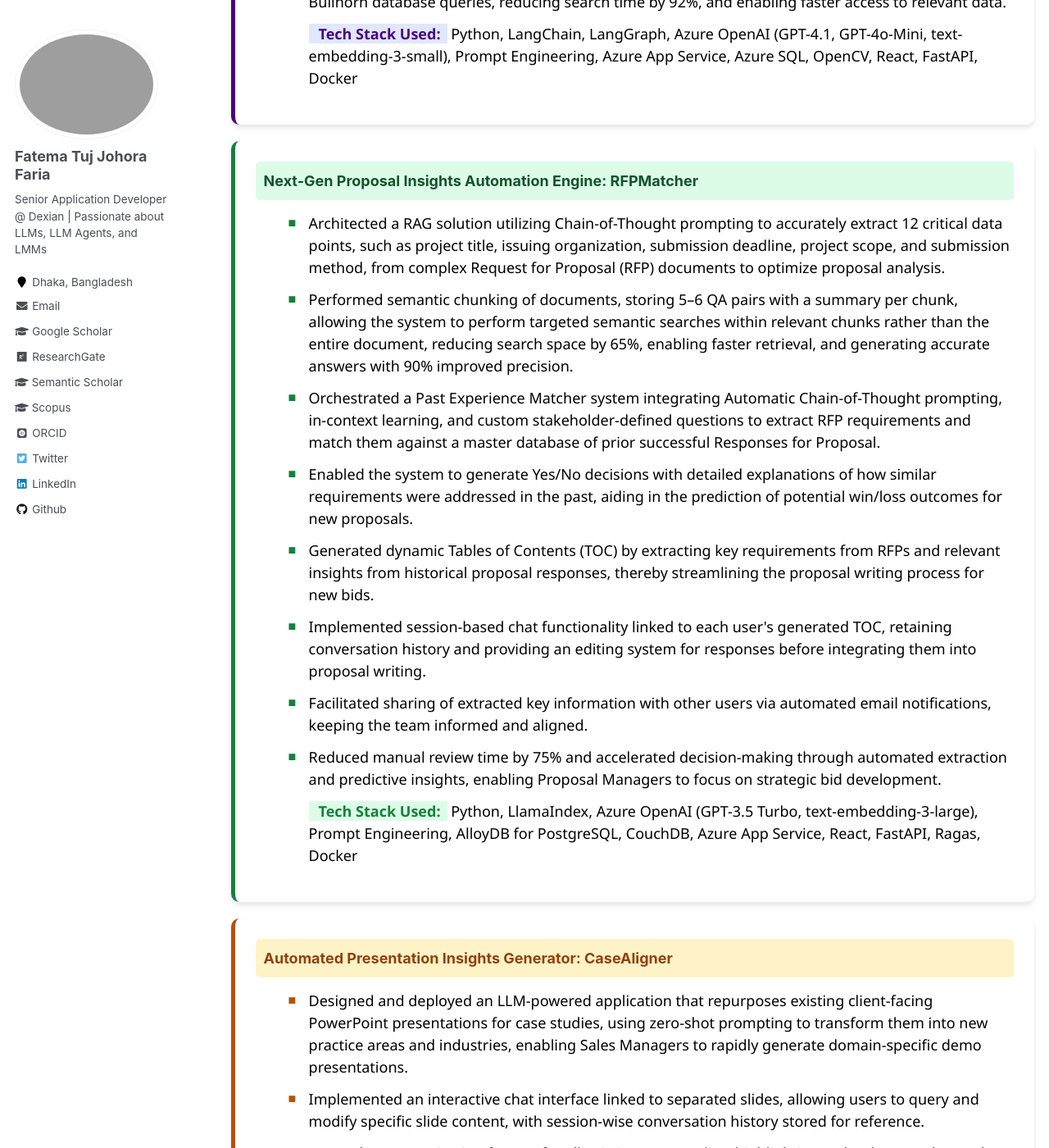
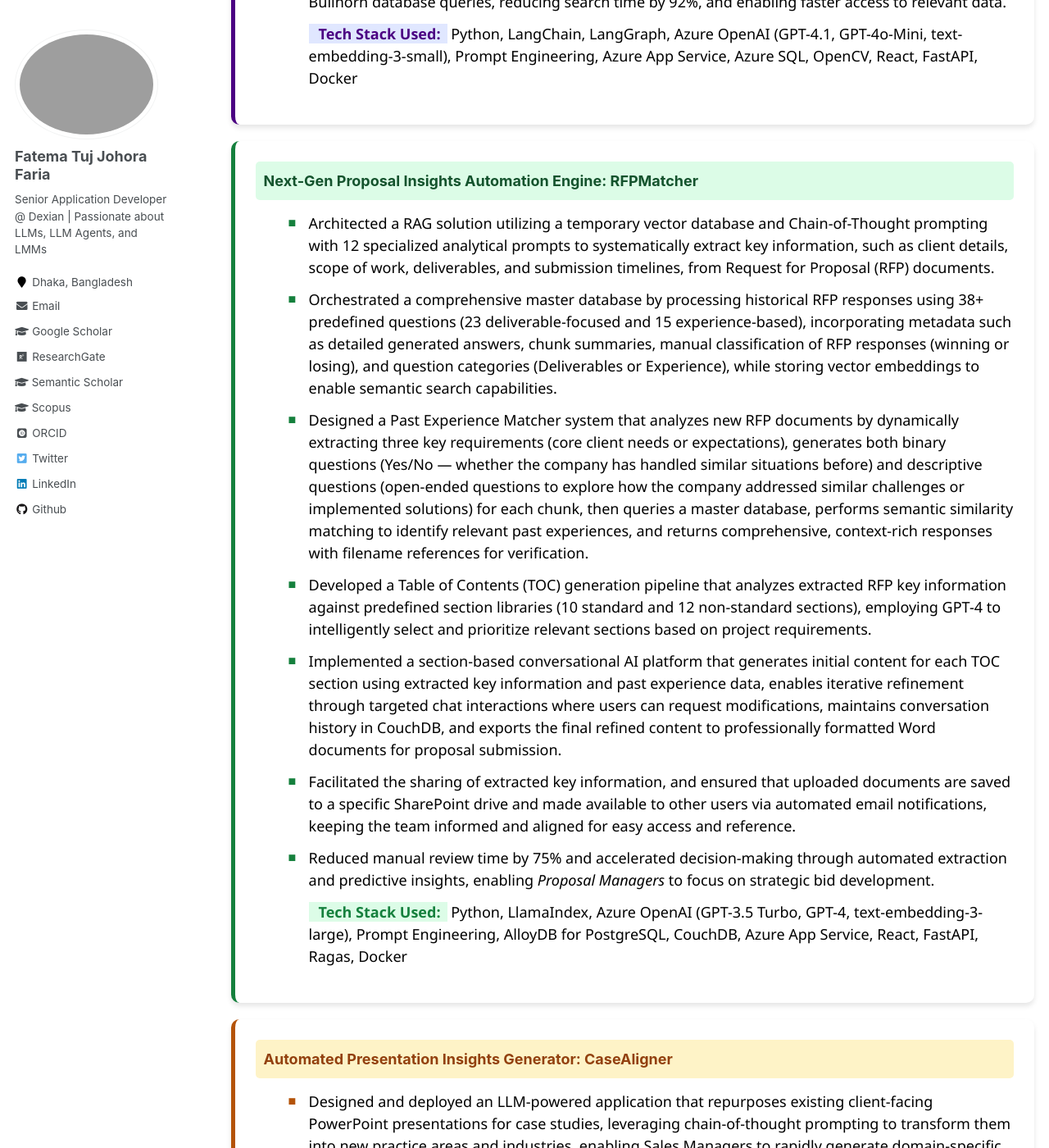
Before and after one commit to fatemafaria142/fatemafaria142.github.io, a Jekyll site: the page built from _pages/work.md, in a window 1280 px wide and 1400 px high, scrolled down 3490 px. Shown: the whole window at 82% size. Built offline with Jekyll 4.4.1, drawn with Linux system fonts in a browser that asks for light colours; some web fonts are replaced; some of the changed text lies outside the part shown.

Commit message:
Update work

```diff
--- a/_pages/work.md
+++ b/_pages/work.md
@@ -161,7 +161,6 @@ title: ""
 </ul>
 
   </div>
-
   <div style="background-color: white; border-left: 5px solid #15803d; border-radius: 10px; padding: 25px; flex: 1 1 100%; max-width: 100%; box-shadow: 0 4px 6px rgba(0, 0, 0, 0.1);">
   <div style="background-color: #dcfce7; padding: 10px; border-radius: 5px; margin-bottom: 15px;">
     <span style="color: #14532d; font-size: 1em; font-weight: bold;">Next-Gen Proposal Insights Automation Engine: RFPMatcher</span>
@@ -169,51 +168,46 @@ title: ""
   <ul style="font-family: 'Segoe UI', sans-serif; color: black; margin-top: 15px;">
     <li style="margin-bottom: 12px; list-style-type: none; position: relative; padding-left: 25px;">
       <span style="position: absolute; left: 0; color: #15803d; font-size: 0.9em;">■</span>
-      Architected a RAG solution utilizing Chain-of-Thought prompting to accurately extract 12 critical data points, such as project title, issuing organization, submission deadline, project scope, and submission method, from complex Request for Proposal (RFP) documents to optimize proposal analysis.
+      Architected a RAG solution utilizing a temporary vector database and Chain-of-Thought prompting with 12 specialized analytical prompts to systematically extract key information, such as client details, scope of work, deliverables, and submission timelines, from Request for Proposal (RFP) documents.
     </li>
     <li style="margin-bottom: 12px; list-style-type: none; position: relative; padding-left: 25px;">
       <span style="position: absolute; left: 0; color: #15803d; font-size: 0.9em;">■</span>
-      Performed semantic chunking of documents, storing 5–6 QA pairs with a summary per chunk, allowing the system to perform targeted semantic searches within relevant chunks rather than the entire document, reducing search space by 65%, enabling faster retrieval, and generating accurate answers with 90% improved precision.
+      Orchestrated a comprehensive master database by processing historical RFP responses using 38+ predefined questions (23 deliverable-focused and 15 experience-based), incorporating metadata such as detailed generated answers, chunk summaries, manual classification of RFP responses (winning or losing), and question categories (Deliverables or Experience), while storing vector embeddings to enable semantic search capabilities.
     </li>
     <li style="margin-bottom: 12px; list-style-type: none; position: relative; padding-left: 25px;">
       <span style="position: absolute; left: 0; color: #15803d; font-size: 0.9em;">■</span>
-      Orchestrated a Past Experience Matcher system integrating Automatic Chain-of-Thought prompting, in-context learning, and custom stakeholder-defined questions to extract RFP requirements and match them against a master database of prior successful Responses for Proposal.
+      Designed a Past Experience Matcher system that analyzes new RFP documents by dynamically extracting three key requirements (core client needs or expectations), generates both binary questions (Yes/No — whether the company has handled similar situations before) and descriptive questions (open-ended questions to explore how the company addressed similar challenges or implemented solutions) for each chunk, then queries a master database, performs semantic similarity matching to identify relevant past experiences, and returns comprehensive, context-rich responses with filename references for verification.
     </li>
     <li style="margin-bottom: 12px; list-style-type: none; position: relative; padding-left: 25px;">
       <span style="position: absolute; left: 0; color: #15803d; font-size: 0.9em;">■</span>
-      Enabled the system to generate Yes/No decisions with detailed explanations of how similar requirements were addressed in the past, aiding in the prediction of potential win/loss outcomes for new proposals.
+      Developed a Table of Contents (TOC) generation pipeline that analyzes extracted RFP key information against predefined section libraries (10 standard and 12 non-standard sections), employing GPT-4 to intelligently select and prioritize relevant sections based on project requirements.
     </li>
     <li style="margin-bottom: 12px; list-style-type: none; position: relative; padding-left: 25px;">
       <span style="position: absolute; left: 0; color: #15803d; font-size: 0.9em;">■</span>
-      Generated dynamic Tables of Contents (TOC) by extracting key requirements from RFPs and relevant insights from historical proposal responses, thereby streamlining the proposal writing process for new bids.
+      Implemented a section-based conversational AI platform that generates initial content for each TOC section using extracted key information and past experience data, enables iterative refinement through targeted chat interactions where users can request modifications, maintains conversation history in CouchDB, and exports the final refined content to professionally formatted Word documents for proposal submission.
     </li>
     <li style="margin-bottom: 12px; list-style-type: none; position: relative; padding-left: 25px;">
       <span style="position: absolute; left: 0; color: #15803d; font-size: 0.9em;">■</span>
-      Implemented session-based chat functionality linked to each user's generated TOC, retaining conversation history and providing an editing system for responses before integrating them into proposal writing.
+      Facilitated the sharing of extracted key information, and ensured that uploaded documents are saved to a specific SharePoint drive and made available to other users via automated email notifications, keeping the team informed and aligned for easy access and reference.
     </li>
     <li style="margin-bottom: 12px; list-style-type: none; position: relative; padding-left: 25px;">
       <span style="position: absolute; left: 0; color: #15803d; font-size: 0.9em;">■</span>
-      Facilitated sharing of extracted key information with other users via automated email notifications, keeping the team informed and aligned.
+      Reduced manual review time by 75% and accelerated decision-making through automated extraction and predictive insights, enabling <i>Proposal Managers</i> to focus on strategic bid development.
     </li>
     <li style="margin-bottom: 12px; list-style-type: none; position: relative; padding-left: 25px;">
-      <span style="position: absolute; left: 0; color: #15803d; font-size: 0.9em;">■</span>
-      Reduced manual review time by 75% and accelerated decision-making through automated extraction and predictive insights, enabling Proposal Managers to focus on strategic bid development.
-    </li>
-    <li style="margin-bottom: 12px; list-style-type: none; position: relative; padding-left: 25px;">
-      <b><span style="background-color: #dcfce7; padding: 0 8px 0 12px; color: #15803d; display: inline;">Tech Stack Used:</span></b> Python, LlamaIndex, Azure OpenAI (GPT-3.5 Turbo, text-embedding-3-large), Prompt Engineering, AlloyDB for PostgreSQL, CouchDB, Azure App Service, React, FastAPI, Ragas, Docker
+      <b><span style="background-color: #dcfce7; padding: 0 8px 0 12px; color: #15803d; display: inline;">Tech Stack Used:</span></b> Python, LlamaIndex, Azure OpenAI (GPT-3.5 Turbo, GPT-4, text-embedding-3-large), Prompt Engineering, AlloyDB for PostgreSQL, CouchDB, Azure App Service, React, FastAPI, Ragas, Docker
     </li>
   </ul>
 </div>
 
-
- <div style="background-color: white; border-left: 5px solid #b45309; border-radius: 10px; padding: 25px; flex: 1 1 100%; max-width: 100%; box-shadow: 0 4px 6px rgba(0, 0, 0, 0.1);">
+<div style="background-color: white; border-left: 5px solid #b45309; border-radius: 10px; padding: 25px; flex: 1 1 100%; max-width: 100%; box-shadow: 0 4px 6px rgba(0, 0, 0, 0.1);">
   <div style="background-color: #fef3c7; padding: 10px; border-radius: 5px; margin-bottom: 15px;">
     <span style="color: #92400e; font-size: 1em; font-weight: bold;">Automated Presentation Insights Generator: CaseAligner</span>
   </div>
   <ul style="font-family: 'Segoe UI', sans-serif; color: black; margin-top: 15px;">
     <li style="margin-bottom: 12px; list-style-type: none; position: relative; padding-left: 25px;">
       <span style="position: absolute; left: 0; color: #b45309; font-size: 0.9em;">■</span>
-      Designed and deployed an LLM-powered application that repurposes existing client-facing PowerPoint presentations for case studies, using zero-shot prompting to transform them into new practice areas and industries, enabling Sales Managers to rapidly generate domain-specific demo presentations.
+      Designed and deployed an LLM-powered application that repurposes existing client-facing PowerPoint presentations for case studies, leveraging chain-of-thought prompting to transform them into new practice areas and industries, enabling Sales Managers to rapidly generate domain-specific demo presentations.
     </li>
     <li style="margin-bottom: 12px; list-style-type: none; position: relative; padding-left: 25px;">
       <span style="position: absolute; left: 0; color: #b45309; font-size: 0.9em;">■</span>
@@ -221,7 +215,7 @@ title: ""
     </li>
     <li style="margin-bottom: 12px; list-style-type: none; position: relative; padding-left: 25px;">
       <span style="position: absolute; left: 0; color: #b45309; font-size: 0.9em;">■</span>
-      Created a summarization feature for all existing case studies, highlighting technology stacks, work types, key benefits, and outcomes to assist users in quickly identifying relevant content.
+      Built an automated summarization pipeline to extract and structure key insights from case studies (filtered by user-specified industry and practice area), including client details, project objectives, technology stacks, challenges, benefits, implementation steps, timelines, and outcomes, and exported the summaries into downloadable Word documents for quick reference.
     </li>
     <li style="margin-bottom: 12px; list-style-type: none; position: relative; padding-left: 25px;">
       <span style="position: absolute; left: 0; color: #b45309; font-size: 0.9em;">■</span>
@@ -229,18 +223,18 @@ title: ""
     </li>
     <li style="margin-bottom: 12px; list-style-type: none; position: relative; padding-left: 25px;">
       <span style="position: absolute; left: 0; color: #b45309; font-size: 0.9em;">■</span>
-      Built an admin panel for authorized users to download and edit the knowledge base of case studies used for generating new ones.
+      Architected an admin panel enabling authorized users to download existing presentations from the knowledge base, modify them as needed, and re-upload them to update the knowledge repository.
     </li>
     <li style="margin-bottom: 12px; list-style-type: none; position: relative; padding-left: 25px;">
       <span style="position: absolute; left: 0; color: #b45309; font-size: 0.9em;">■</span>
-      Introduced export functionality to download slides in the company's official presentation template.
+      Added export functionality to download slides in the company's official presentation template.
     </li>
     <li style="margin-bottom: 12px; list-style-type: none; position: relative; padding-left: 25px;">
       <span style="position: absolute; left: 0; color: #b45309; font-size: 0.9em;">■</span>
       Significantly accelerated demo preparation by reducing slide crafting time by approximately 90%, enabling Salespersons to focus more on client engagement and closing deals.
     </li>
     <li style="margin-bottom: 12px; list-style-type: none; position: relative; padding-left: 25px;">
-      <b><span style="background-color: #fef3c7; padding: 0 8px 0 12px; color: #b45309; display: inline;">Tech Stack Used:</span></b> Python, LlamaIndex, Azure OpenAI (GPT-3.5 Turbo), React, FastAPI, Azure App Service
+      <b><span style="background-color: #fef3c7; padding: 0 8px 0 12px; color: #b45309; display: inline;">Tech Stack Used:</span></b> Python, LlamaIndex, Azure OpenAI (GPT-4o-Mini), React, FastAPI, Azure App Service
     </li>
   </ul>
 </div>
@@ -252,26 +246,22 @@ title: ""
   <ul style="font-family: 'Segoe UI', sans-serif; color: black; margin-top: 15px;">
     <li style="margin-bottom: 12px; list-style-type: none; position: relative; padding-left: 25px;">
       <span style="position: absolute; left: 0; color: #fc3297; font-size: 0.9em;">■</span>
-      Constructed a RAG system to identify technological trends by scraping job postings from external companies and analyzing job demand.
+      Designed a RAG system to identify technological trends and track the top 20 most in-demand skills by extracting information from job descriptions scraped from external company postings.
     </li>
     <li style="margin-bottom: 12px; list-style-type: none; position: relative; padding-left: 25px;">
       <span style="position: absolute; left: 0; color: #fc3297; font-size: 0.9em;">■</span>
-      Designed an LLM-based multi-agent system to generate detailed Customer Intelligence Reports, highlighting companies seeking candidates and providing actionable insights into market needs.
+      Developed an automated data analysis pipeline with interactive graphs and charts to compare company-wise data, enabling <i>Technical Recruiters</i> to make data-driven talent acquisition decisions.
     </li>
     <li style="margin-bottom: 12px; list-style-type: none; position: relative; padding-left: 25px;">
       <span style="position: absolute; left: 0; color: #fc3297; font-size: 0.9em;">■</span>
-      Created interactive charts and dashboards to interpret data insights, compare company demands, track skill gaps, benchmark roles, and optimize hiring strategies through data-driven decisions.
+      Orchestrated a web Research Agent that autonomously performs web searches using the Serper Google Search API and Tavily Search API to extract executive and company information from diverse sources, retrieving the top 10 ranked URLs with contextual preview summaries and filtering results based on relevance to support downstream data extraction and analysis tasks.
     </li>
     <li style="margin-bottom: 12px; list-style-type: none; position: relative; padding-left: 25px;">
       <span style="position: absolute; left: 0; color: #fc3297; font-size: 0.9em;">■</span>
-      Empowered users to customize agents through a user interface by defining Role, Goals, and Backstory, while the system autonomously selected optimal tools to generate interview questions and engagement strategies for relevant positions.
+      Implemented a Website Scraping Agent utilizing ScraperAPI to extract targeted data from discovered URLs, processing raw HTML/text content into structured business data, and built a custom RAG pipeline that filters contextually relevant information and generates structured outputs, including tables, organizational reports, and business intelligence summaries.
     </li>
     <li style="margin-bottom: 12px; list-style-type: none; position: relative; padding-left: 25px;">
-      <span style="position: absolute; left: 0; color: #fc3297; font-size: 0.9em;">■</span>
-      Minimized analysis time by 80%, allowing <i>Technical Recruiters</i> to accelerate decision-making, optimize candidate sourcing, improve interview planning, and enhance overall hiring outcomes.
-    </li>
-    <li style="margin-bottom: 12px; list-style-type: none; position: relative; padding-left: 25px;">
-      <b><span style="background-color: #ffe6f0; padding: 0 8px 0 12px; color: #fc3297; display: inline;">Tech Stack Used:</span></b> Python, LangChain, CrewAI, Azure OpenAI (GPT-3.5 Turbo, text-embedding-3-small), AlloyDB for PostgreSQL, Azure App Service, JobSpy, React, FastAPI
+      <b><span style="background-color: #ffe6f0; padding: 0 8px 0 12px; color: #fc3297; display: inline;">Tech Stack Used:</span></b> Python, LangChain, Langfuse, CrewAI, Azure OpenAI (GPT-3.5 Turbo, text-embedding-3-small), AlloyDB for PostgreSQL, Azure App Service, JobSpy, React, FastAPI
     </li>
   </ul>
 </div>
```
